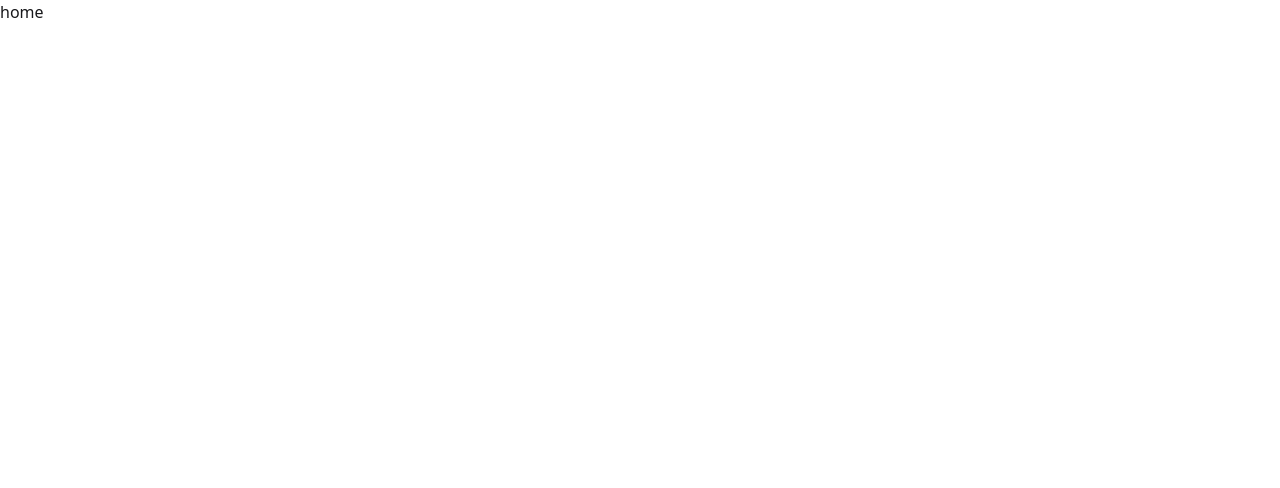
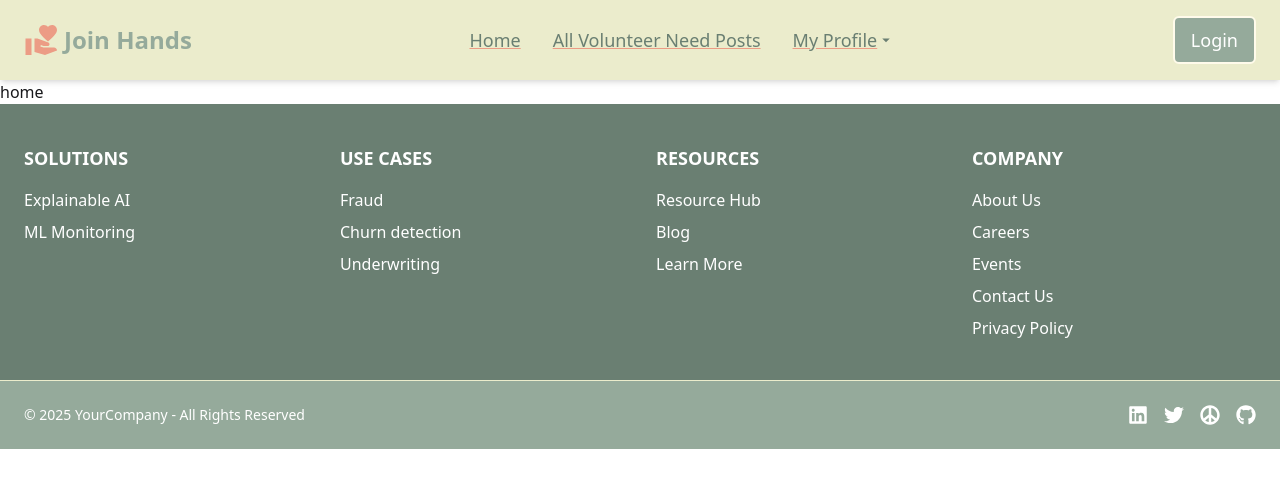
Before and after one commit to Fatema-tuj-Jahura/join-hands, a React (Vite) app: page / in a window 1280 px wide. Shown: the top 488 px of the page. Built offline with nearby package versions, Linux system fonts and the light colour scheme.

Commit message:
Add navbar

```diff
--- a/src/Components/Footer/Footer.jsx
+++ b/src/Components/Footer/Footer.jsx
@@ -1,9 +1,60 @@
+import { FaLinkedin, FaTwitter, FaPeace, FaGithub } from "react-icons/fa";
+
 const Footer = () => {
-    return (
+  return (
+    <footer className="bg-[#6A7F72] text-white">
+      {/* Upper Section */}
+      <div className="container mx-auto py-10 px-6 grid md:grid-cols-4 gap-8">
         <div>
+          <h2 className="font-bold text-lg">SOLUTIONS</h2>
+          <ul className="mt-4 space-y-2">
+            <li>Explainable AI</li>
+            <li>ML Monitoring</li>
+          </ul>
+        </div>
+        <div>
+          <h2 className="font-bold text-lg">USE CASES</h2>
+          <ul className="mt-4 space-y-2">
+            <li>Fraud</li>
+            <li>Churn detection</li>
+            <li>Underwriting</li>
+          </ul>
+        </div>
+        <div>
+          <h2 className="font-bold text-lg">RESOURCES</h2>
+          <ul className="mt-4 space-y-2">
+            <li>Resource Hub</li>
+            <li>Blog</li>
+            <li>Learn More</li>
+          </ul>
+        </div>
+        <div>
+          <h2 className="font-bold text-lg">COMPANY</h2>
+          <ul className="mt-4 space-y-2">
+            <li>About Us</li>
+            <li>Careers</li>
+            <li>Events</li>
+            <li>Contact Us</li>
+            <li>Privacy Policy</li>
+          </ul>
+        </div>
+      </div>
 
+      {/* Divider */}
+      <div className="border-t border-[#EBECCc]"></div>
+
+      {/* Lower Section */}
+      <div className="bg-[#95AA9B] text-white py-6 text-center flex flex-col md:flex-row justify-between items-center px-6">
+        <p className="text-sm">&copy; 2025 YourCompany - All Rights Reserved</p>
+        <div className="flex space-x-4 mt-4 md:mt-0">
+          <FaLinkedin size={20} />
+          <FaTwitter size={20} />
+          <FaPeace size={20} />
+          <FaGithub size={20} />
         </div>
-    );
+      </div>
+    </footer>
+  );
 };
 
 export default Footer;
--- a/src/Components/Navbar/Navbar.jsx
+++ b/src/Components/Navbar/Navbar.jsx
@@ -1,11 +1,89 @@
+import { Link } from "react-router-dom";
+import { useState } from "react";
+import { FiMenu, FiX } from "react-icons/fi";
+import { MdVolunteerActivism } from "react-icons/md";
+import { MdOutlineArrowDropDown } from "react-icons/md";
+const Navbar = () => {
+  const [isMenuOpen, setMenuOpen] = useState(false);
+  const [isDropdownOpen, setDropdownOpen] = useState(false);
+
+  return (
+    <nav className="bg-[#EBECCc] px-6 py-4 shadow-md">
+      <div className="max-w-7xl mx-auto flex items-center justify-between">
+        {/* Logo & Name */}
+        <div className="flex items-center space-x-1">
+          <span className="text-4xl font-extrabold text-[#EC9C85]" ><MdVolunteerActivism /> </span>
+
+          <span className="text-2xl font-bold text-[#95AA9B]">Join Hands</span>
+        </div>
+
+        {/* Desktop Navigation */}
+        <div className="hidden md:flex space-x-8 text-[#6A7F72] text-lg">
+          <Link to="/" className="hover:text-[#EC9C85] underline decoration-[#EC9C85]">Home</Link>
+          <Link to="/volunteer-posts" className="hover:text-[#EC9C85] underline decoration-[#EC9C85]">All Volunteer Need Posts</Link>
 
 
-const Navbar = () => {
-    return (
-        <div>
+          {/* My Profile Dropdown */}
+          <div className="relative">
+            <button
+              onClick={() => setDropdownOpen(!isDropdownOpen)}
+              className="hover:text-[#EC9C85] text-lg focus:outline-none flex items-center underline decoration-[#EC9C85]"
+            >
+              My Profile <span><MdOutlineArrowDropDown /></span>
+            </button>
 
+            {isDropdownOpen && (
+              <div className="absolute right-0 mt-2 w-48 bg-white shadow-lg rounded-lg z-10">
+                <Link to="/add-post" className="block px-4 py-2 text-[#58744B] text-lg hover:bg-[#EFD8C9]">
+                  Add Volunteer Need Post
+                </Link>
+                <Link to="/manage-posts" className="block px-4 py-2 text-[#58744B] text-lg hover:bg-[#EFD8C9]">
+                  Manage My Posts
+                </Link>
+              </div>
+            )}
+          </div>
         </div>
-    );
+
+        {/* Login */}
+        <Link to="/login" >
+          <button className="hidden md:block bg-[#95AA9B] text-lg text-white px-4 py-2 rounded-md font-medium border-2 border-amber-50 hover:bg-[#EC9C85]">
+          Login
+          </button>
+
+        </Link>
+
+        {/* Mobile Menu Button */}
+        <div className="md:hidden">
+          <button onClick={() => setMenuOpen(!isMenuOpen)} className="text-[#EC9C85] text-2xl">
+            {isMenuOpen ? <FiX /> : <FiMenu />}
+          </button>
+        </div>
+      </div>
+
+      {/* Mobile Dropdown */}
+      {isMenuOpen && (
+        <div className="md:hidden mt-2 space-y-2 bg-white p-4 rounded-lg shadow-md">
+          <Link to="/" className="block text-[#6A7F72] hover:text-[#EC9C85]">Home</Link>
+          <Link to="/volunteer-posts" className="block text-[#6A7F72] hover:text-[#EC9C85]">All Volunteer Need Posts</Link>
+          <Link to="/login" className="block text-[#6A7F72] hover:text-[#EC9C85]">Login</Link>
+
+          <button
+            onClick={() => setDropdownOpen(!isDropdownOpen)}
+            className="block w-full text-left text-[#6A7F72] hover:text-[#EC9C85]"
+          >My Profile<span><MdOutlineArrowDropDown /></span>
+          </button>
+
+          {isDropdownOpen && (
+            <div className="pl-4">
+              <Link to="/add-post" className="block text-[#58744B] hover:text-[#EC9C85]">Add Volunteer Need Post</Link>
+              <Link to="/manage-posts" className="block text-[#58744B] hover:text-[#EC9C85]">Manage My Posts</Link>
+            </div>
+          )}
+        </div>
+      )}
+    </nav>
+  );
 };
 
 export default Navbar;
--- a/src/index.css
+++ b/src/index.css
@@ -1,3 +1,2 @@
-
 @import "tailwindcss";
 @plugin "daisyui";
```
